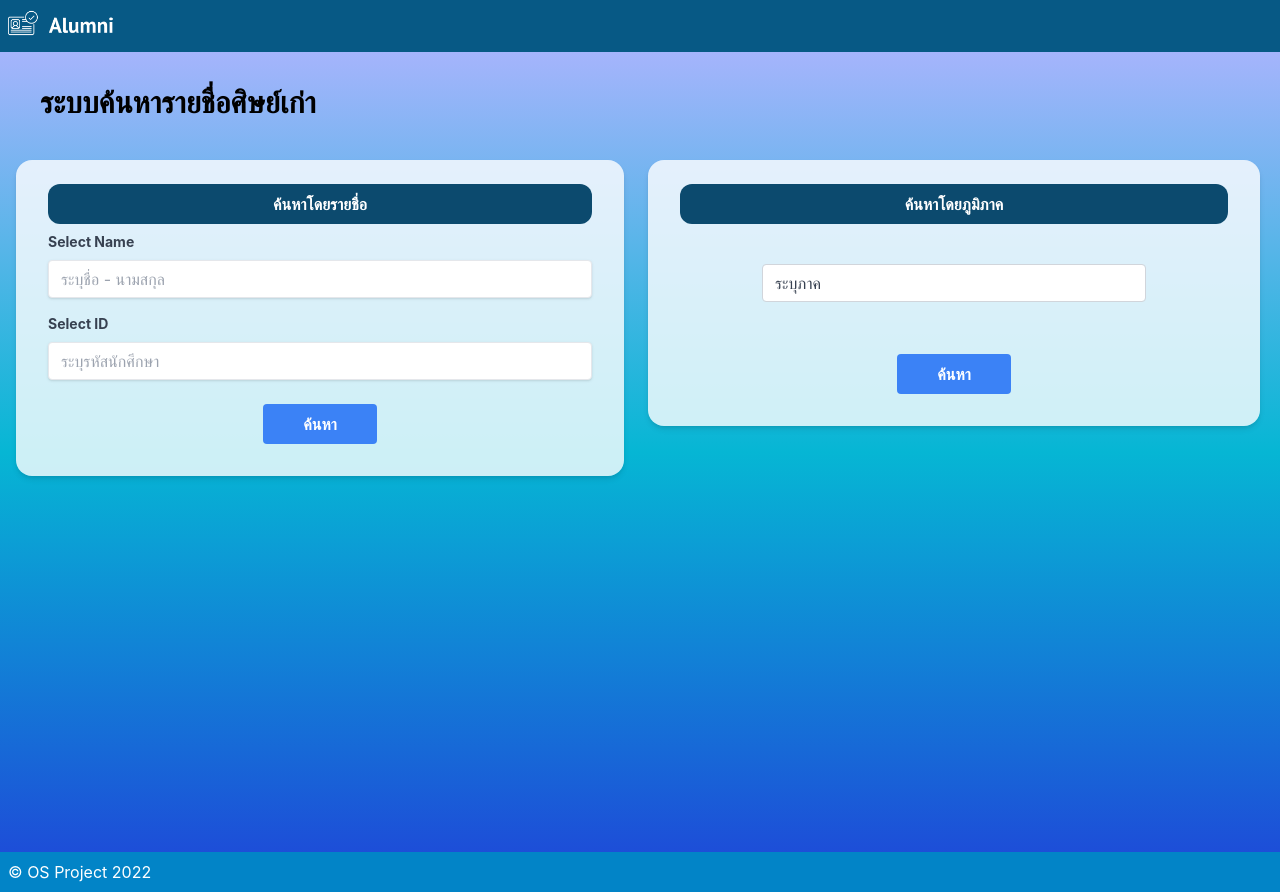
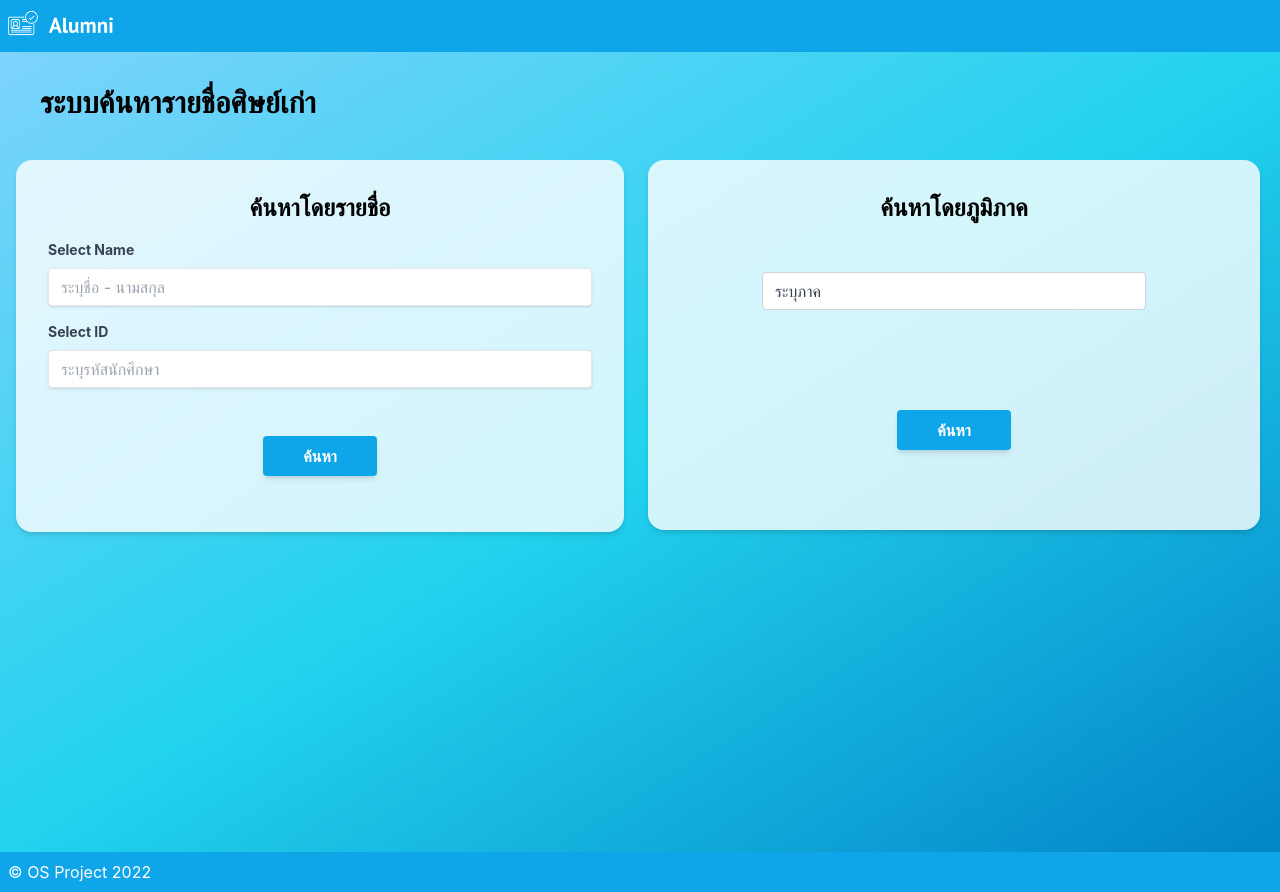
Before and after one commit to Wasuthoo/Alumni, a Next.js app: page / in a window 1280 px wide. Built offline with nearby package versions, Linux system fonts and the light colour scheme.

Commit message:
Update Replit

```diff
--- a/components/Footer.js
+++ b/components/Footer.js
@@ -1,6 +1,6 @@
 const Footer = () => {
     return (
-      <div className='container bg-sky-600 max-w-screen-2xl p-2'>
+      <div className='container bg-sky-500 max-w-screen-2xl p-2'>
         <h1 className="text-white iten-center">© OS Project 2022</h1>
       </div>
     );
--- a/components/Navbar.js
+++ b/components/Navbar.js
@@ -4,7 +4,7 @@ import Image from 'next/image'
 const Navbar = () => {
   return (
     <nav>
-      <div className='container bg-sky-800 max-w-screen-2xl p-2'>
+      <div className='container bg-sky-500 max-w-screen-2xl p-2'>
         <Image src="/logo.png" alt="site logo" width={110} height={30} />
 
       </div>
--- a/pages/404.js
+++ b/pages/404.js
@@ -1,4 +1,5 @@
 import Link from 'next/link'
+import Image from 'next/image'
 import { useEffect } from 'react'
 import { useRouter } from 'next/router'
 
@@ -15,10 +16,24 @@ const NotFound = () => {
 
   return (
     <div className="not-found">
-      <h1>Ooops...</h1>
-      <h2>That page cannot be found :(</h2>
-      <p>Going back to the <Link href="/"><a>Homepage</a></Link> is 3 seconds...</p>
-    </div>
+
+    <div>
+      <div className=" bg-auto bg-gradient-to-b from-sky-300 to-sky-500 ">
+            <form className="shadow-md rounded px-8 pt-6 pb-8 mb-4">
+              <div className="box p-6 bg-amber-500 rounded-xl p-2 mb-2 shadow-xl">
+                 <Image src="/warning.png" alt="site warning" width={30} height={30} />
+                <h1 className="text-3xl text-white font-bold">Sorry we didn’t find Anything
+                </h1>
+                <p className="text-md text-left text-white">Make sure everything is correct.
+                </p>
+
+              </div>
+
+
+              </form>
+            </div>
+          </div>
+      </div>
   );
 }
 
--- a/pages/index.js
+++ b/pages/index.js
@@ -6,13 +6,13 @@ import Navbar from '../components/Navbar'
 export default function Home() {
   return (
     <div>
-      <div className="h-screen bg-gradient-to-t from-blue-700 via-cyan-500 to-indigo-300 ">
+      <div className="h-screen bg-gradient-to-tl from-sky-600 via-cyan-400 to-sky-300">
           <h1 className="text-3xl font-bold ml-5  p-5 py-8 ">ระบบค้นหารายชื่อศิษย์เก่า</h1>
 
           <div className='grid grid-cols-2 gap-4'> {/*แบ่งเป็น 2 colum*/}
             <div className='p-2'> {/*colum1*/}
-              <form className=" bg-white bg-opacity-80 shadow-md  rounded-2xl px-8 pt-6 pb-8 ml-2 mb-4">
-                <h2 className="text-md text-center text-white font-bold bg-sky-900 rounded-xl p-2 mb-2">ค้นหาโดยรายชื่อ</h2>
+              <form className="bg-white bg-opacity-80 shadow-md  rounded-2xl px-8 pt-6 pb-8 ml-2 mb-4">
+                <h2 className="text-2xl text-center font-bold rounded-xl p-2 mb-2">ค้นหาโดยรายชื่อ</h2>
                 <div className="mb-4">
                   <label className="block text-gray-700 text-sm font-bold mb-2" htmlFor="username">
                     Select Name
@@ -27,7 +27,7 @@ export default function Home() {
                   <input className="shadow appearance-none border rounded w-full py-2 px-3 text-gray-700 leading-tight focus:outline-none focus:shadow-outline" id="password" type="text" placeholder="ระบุรหัสนักศึกษา"/>
                 </div>
                   <div className="flex justify-center">
-                    <button className="bg-blue-500  hover:bg-blue-700 text-white font-bold py-2 px-10 rounded focus:outline-none focus:shadow-outline" type="button">
+                    <button className="bg-sky-500 my-6 shadow-md  hover:bg-blue-700 text-white font-bold py-2 px-10 rounded focus:outline-none focus:shadow-outline" type="button">
                       ค้นหา
                     </button>
                 </div>
@@ -35,11 +35,11 @@ export default function Home() {
             </div> {/*end colum1 */}
             <div> {/*colum2 */}
             <form className="bg-white bg-opacity-80 shadow-md  rounded-2xl px-8 pt-6 pb-8 mt-2 mr-5 mb-4">
-                <h2 className="text-md text-center text-white font-bold bg-sky-900 rounded-xl p-2 mb-2">ค้นหาโดยภูมิภาค</h2>
+                <h2 className="text-2xl text-center font-bold rounded-xl p-2 mb-2">ค้นหาโดยภูมิภาค</h2>
                 <div className="mb-4">
 
-                  <div class="flex justify-center mt-10">
-                  <div class=" mb-3 xl:w-96">
+                  <div className="flex justify-center mt-10">
+                  <div className=" mb-3 xl:w-96">
                     <select class="form-select appearance-none block w-full px-3 py-1.5  text-base font-normal text-gray-700 bg-white bg-clip-padding bg-no-repeat
                       border border-solid border-gray-300 rounded transition ease-in-out m-0 focus:text-gray-700 focus:bg-white focus:border-blue-600 focus:outline-none" aria-label="Default select example">
                         <option value>ระบุภาค</option>
@@ -55,7 +55,7 @@ export default function Home() {
                 </div>
                 </div>
                   <div className="flex justify-center mt-10">
-                    <button className="bg-blue-500  hover:bg-blue-700 text-white font-bold py-2 px-10 rounded focus:outline-none focus:shadow-outline" type="button">
+                    <button className="bg-sky-500 shadow-md my-12 hover:bg-blue-700 text-white font-bold py-2 px-10 rounded focus:outline-none focus:shadow-outline" type="button">
                       ค้นหา
                     </button>
                 </div>
--- a/styles/Home.module.css
+++ b/styles/Home.module.css
@@ -108,6 +108,11 @@
   margin-left: 0.5rem;
 }
 
+.warning {
+  height: 1em;
+  margin-left: 0.5rem;
+}
+
 @media (max-width: 600px) {
   .grid {
     width: 100%;
```
Also changed, not shown: public/warning.png (added), 1 other file (tests, documents, lock files or other folders).
